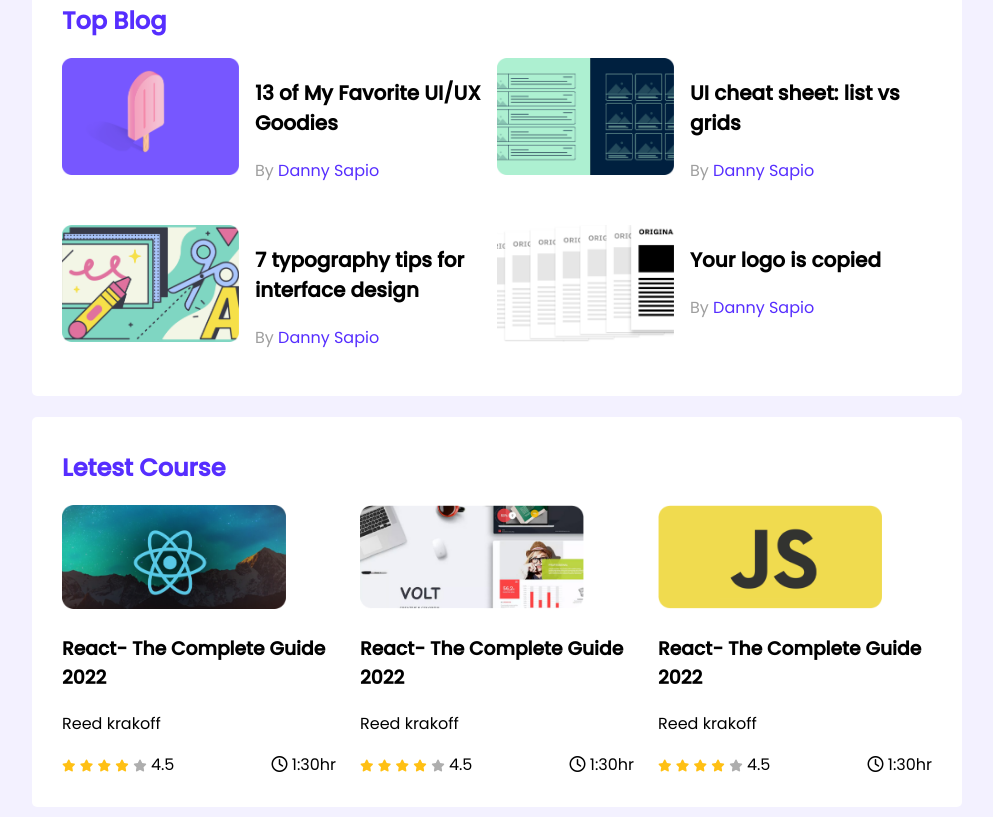
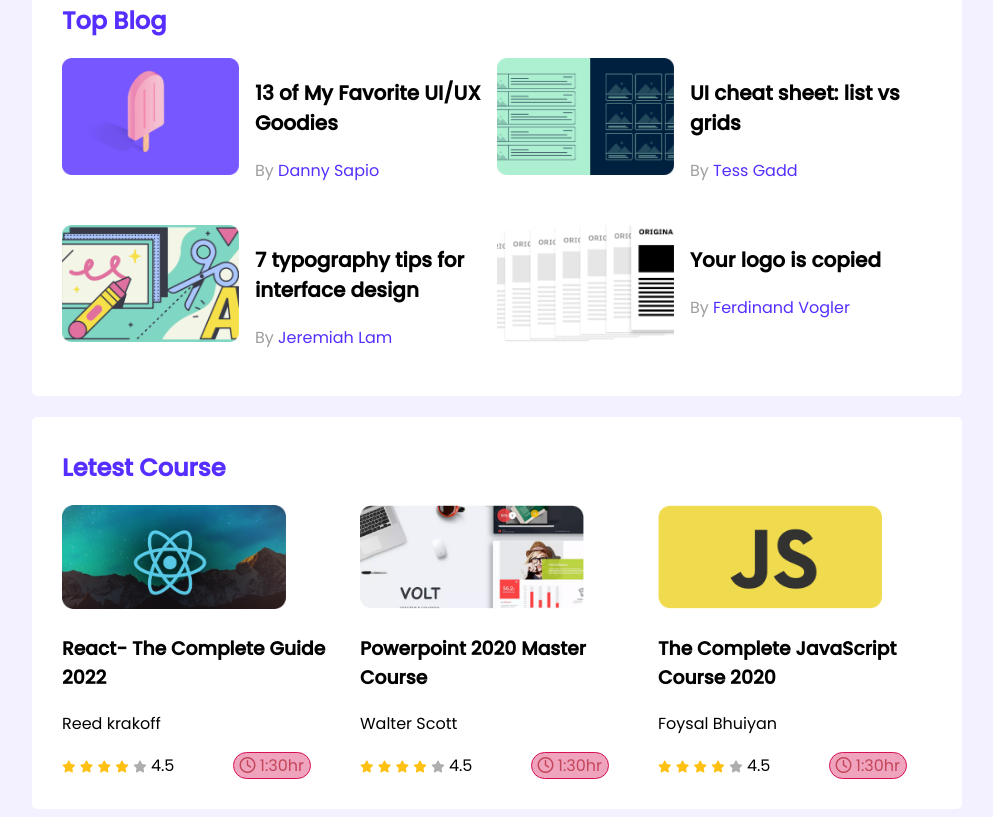
Before and after one commit to FoysalBhuiyann/leader-board-css3, a plain HTML site: page index.html in a window 1280 px wide. Shown: the part 329-1146 px from the top of the page, without its empty margins (143-1136 px from the left). Drawn offline with Linux system fonts and the light colour scheme.

Commit message:
name Resolve

```diff
--- a/index.html
+++ b/index.html
@@ -71,7 +71,7 @@
                         <div class="blog-info">
                             <h3 class="blog-titel">UI cheat sheet:
                                 list vs grids</h3>
-                            <p class="blog-author">By <a href="">Danny Sapio</a></p>
+                            <p class="blog-author">By <a href="">Tess Gadd</a></p>
                         </div>
                     </article>
                     <article class="blog">
@@ -81,7 +81,7 @@
                         <div class="blog-info">
                             <h3 class="blog-titel">7 typography tips
                                 for interface design</h3>
-                            <p class="blog-author">By <a href="">Danny Sapio</a></p>
+                            <p class="blog-author">By <a href="">Jeremiah Lam</a></p>
                         </div>
                     </article>
                     <article class="blog">
@@ -91,7 +91,7 @@
                         <div class="blog-info">
                             <h3 class="blog-titel">Your logo is
                                 copied</h3>
-                            <p class="blog-author">By <a href="">Danny Sapio</a></p>
+                            <p class="blog-author">By <a href="">Ferdinand Vogler</a></p>
                         </div>
                     </article>
                 </div>
@@ -125,8 +125,8 @@
                 <div class="courses-banner">
                     <img src="images/courses/course-2.png" alt="">
                     <div class="courses-detail">
-                        <h3 class="courses-titel">React- The Complete Guide 2022</h3>
-                        <p class="courses-author">Reed krakoff</p>
+                        <h3 class="courses-titel">Powerpoint 2020 Master Course</h3>
+                        <p class="courses-author">Walter Scott</p>
                         <div class="courses-info">
                             <div>
                                 <i class="fa-solid fa-star filled"></i>
@@ -146,8 +146,8 @@
                 <div class="courses-banner">
                     <img src="images/courses/course-3.png" alt="">
                     <div class="courses-detail">
-                        <h3 class="courses-titel">React- The Complete Guide 2022</h3>
-                        <p class="courses-author">Reed krakoff</p>
+                        <h3 class="courses-titel">The Complete JavaScript Course 2020</h3>
+                        <p class="courses-author">Foysal Bhuiyan</p>
                         <div class="courses-info">
                             <div>
                                 <i class="fa-solid fa-star filled"></i>
--- a/styles/style.css
+++ b/styles/style.css
@@ -126,6 +126,16 @@ hr {
     color: #AEAEAE
 }
 
+.courses-duration {
+    border: 1px solid rgb(214, 16, 82);
+    background-color: rgb(240, 163, 189);
+    border-radius: 15px;
+    padding-right: 6px;
+    padding-left: 6px;
+    color: rgb(196, 70, 91);
+    margin-right: 25px;
+}
+
 /*--------------------------------------
               Media Queries
 --------------------------------------*/
```
